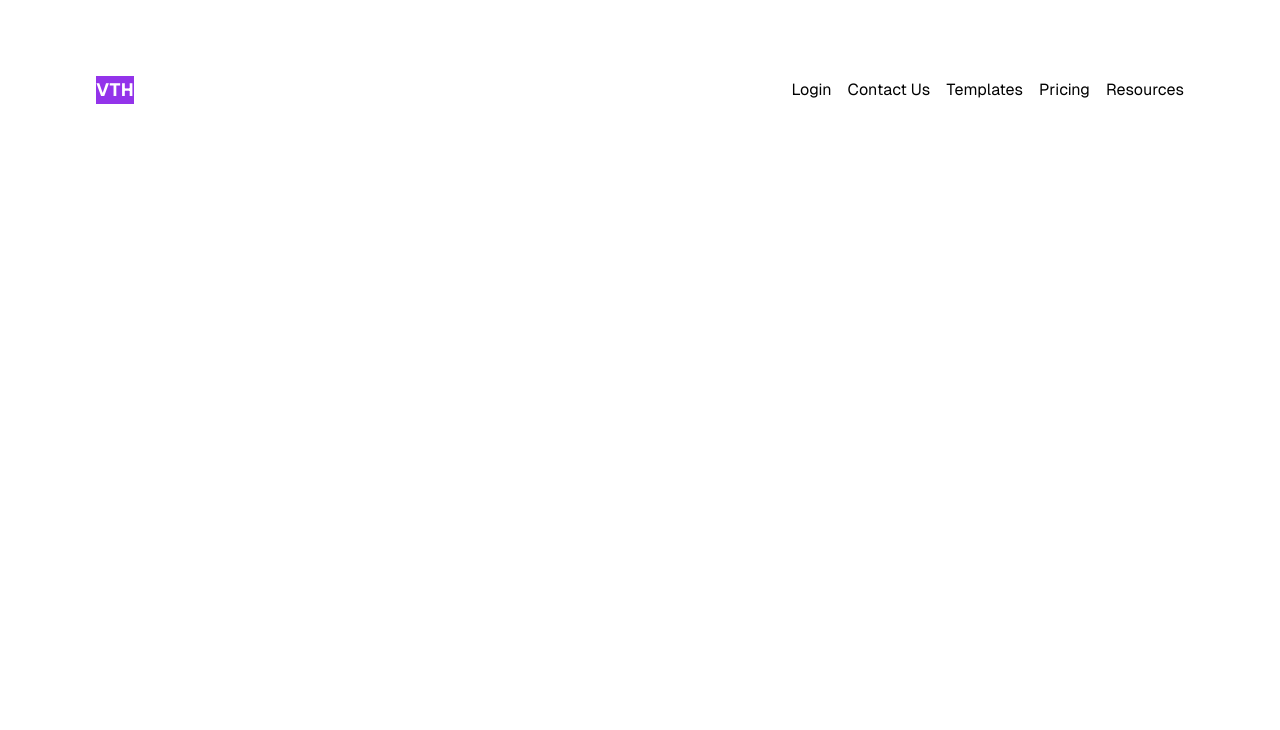
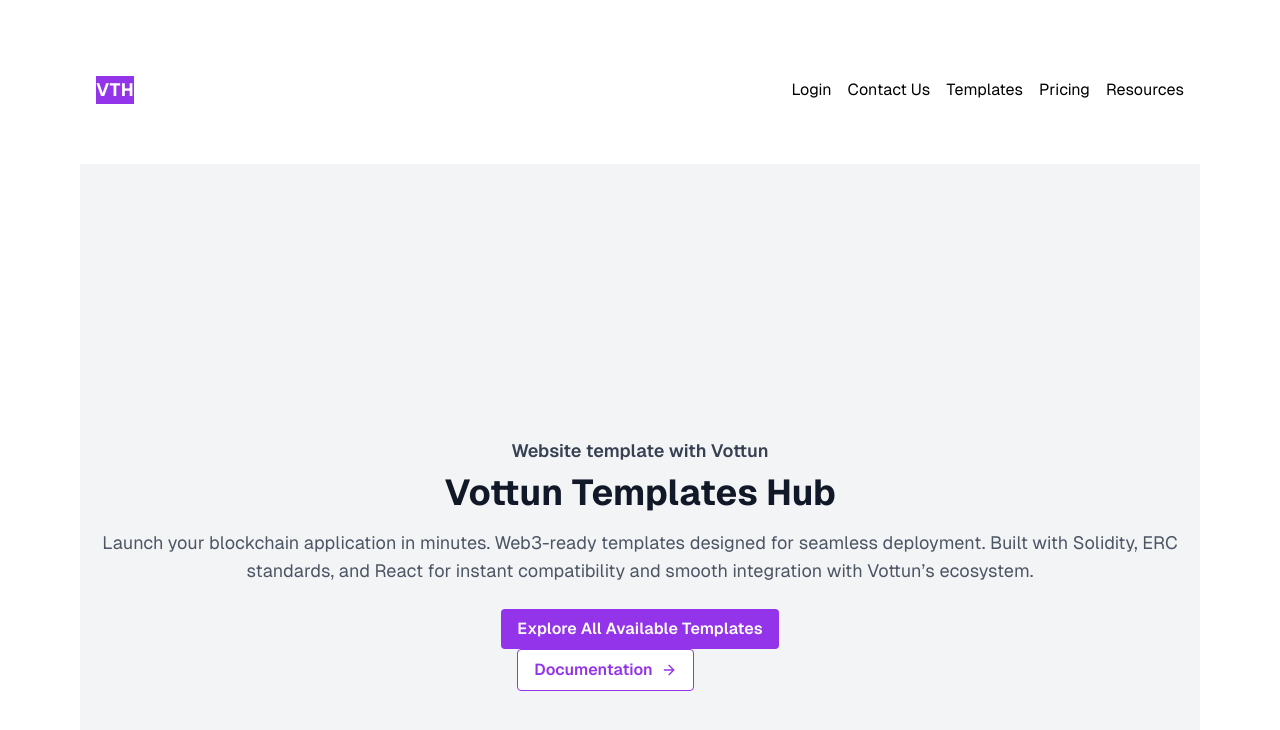
Before and after one commit to DevsJEG/vottum-templates-hub, a Next.js app: page / in a window 1280 px wide. Shown: the top 730 px of the page. Built offline with nearby package versions, Linux system fonts and the light colour scheme.

Commit message:
Create Hero component

```diff
--- a/package.json
+++ b/package.json
@@ -12,7 +12,8 @@
     "axios": "^1.7.7",
     "next": "15.0.1",
     "react": "19.0.0-rc-69d4b800-20241021",
-    "react-dom": "19.0.0-rc-69d4b800-20241021"
+    "react-dom": "19.0.0-rc-69d4b800-20241021",
+    "react-icons": "^5.3.0"
   },
   "devDependencies": {
     "@types/node": "^20",
--- /dev/null
+++ b/src/app/components/Hero.tsx
@@ -0,0 +1,28 @@
+// components/Hero.tsx
+
+import React from 'react';
+import { FiArrowRight } from 'react-icons/fi';
+
+const Hero: React.FC = () => {
+  return (
+    <div className="flex flex-col items-center justify-center min-h-screen bg-gray-100 text-center px-4">
+      <h2 className="text-lg font-semibold text-gray-700 mb-2">Website template with Vottun</h2>
+      <h1 className="text-4xl font-bold text-gray-900 mb-4">Vottun Templates Hub</h1>
+      <p className="text-lg text-gray-600 mb-6">
+        Launch your blockchain application in minutes. Web3-ready templates designed for seamless deployment.
+        Built with Solidity, ERC standards, and React for instant compatibility and smooth integration with Vottun’s ecosystem.
+      </p>
+      <div className="space-x-4">
+        <button className="bg-purple-600 text-white font-semibold py-2 px-4 rounded hover:bg-purple-700 transition">
+          Explore All Available Templates
+        </button>
+        <button className="flex items-center bg-white border border-purple-600 text-purple-600 font-semibold py-2 px-4 rounded hover:bg-purple-600 hover:text-white transition">
+          Documentation
+          <FiArrowRight className="ml-2" />
+        </button>
+      </div>
+    </div>
+  );
+};
+
+export default Hero;
--- a/src/app/page.tsx
+++ b/src/app/page.tsx
@@ -1,9 +1,11 @@
 import Navbar from "./components/Navbar";
+import Hero from "./components/Hero";
 
 export default function Home() {
   return (
     <div className="grid grid-rows-[20px_1fr_20px] items-center  min-h-screen p-8 pb-20 gap-16 sm:p-20 font-[family-name:var(--font-geist-sans)]">
       <Navbar />
+      <Hero />
     </div>
   );
 }
```
Also changed, not shown: 1 other file (tests, documents, lock files or other folders).
